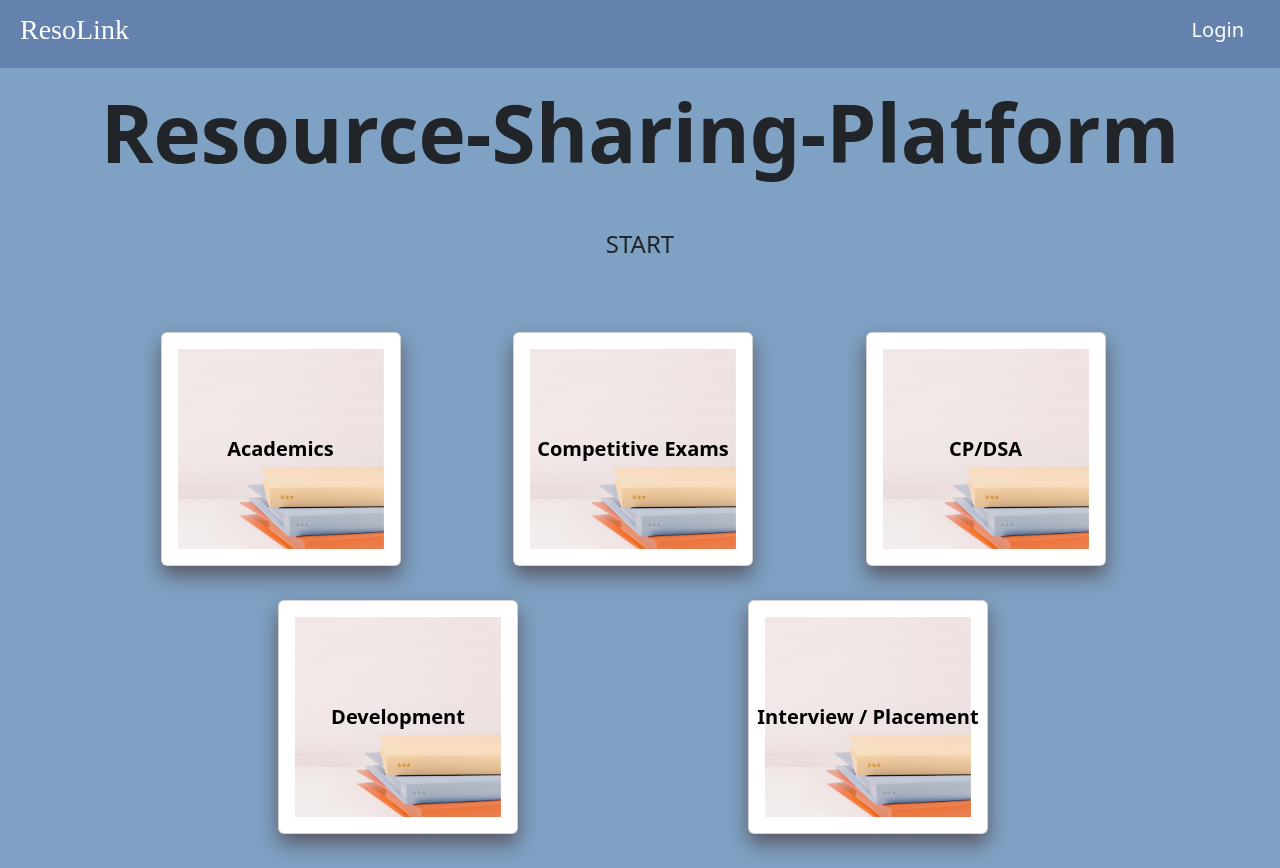
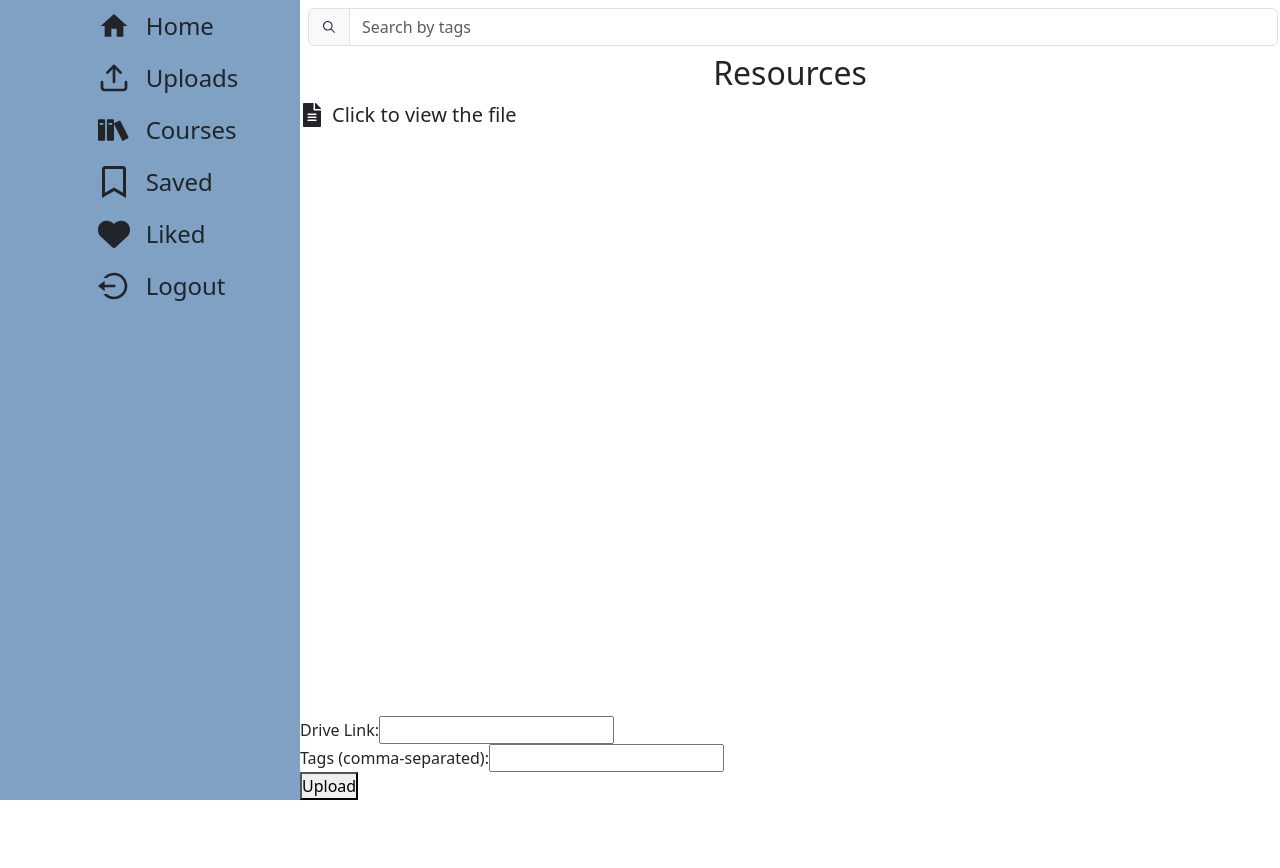
Before and after one commit to TVimala/Resource-Sharing-Platform, a React (Vite) app: page / in a window 1280 px wide. After the commit the page ends 800 px from the top, so only its background shows below. Built offline with nearby package versions, Linux system fonts and the light colour scheme.

Commit message:
changes:layout

```diff
--- a/src/RootLayout.jsx
+++ b/src/RootLayout.jsx
@@ -17,13 +17,13 @@ function RootLayout() {
 
   return (
     <div>
-      {isLogin===false?(
+      {/* {isLogin===false?(
         <>
       <Header/>
        <div style={{minHeight:'90vh'}}> <Outlet/>
        </div>
        </>
-      ):(
+      ):( */}
        <div className="grid-container">
       <div className="searchbar-container">
         <SearchBar />
@@ -38,7 +38,7 @@ function RootLayout() {
       <UploadBar addResource={addResource} />
       </div>
     </div>
-    )}
+    {/* )} */}
     </div>
   )
 }
--- a/src/components/dashboard/Dashboard.jsx
+++ b/src/components/dashboard/Dashboard.jsx
@@ -14,7 +14,7 @@ function Dashboard() {
 
   return (
     <div className='dashboard'>
-      <h1>{currentUser.username}</h1>
+      {/* <h1>{currentUser.username}</h1> */}
       <div className='nav'>
         <ul className='links'>
           <li className='nav-item'>
```
